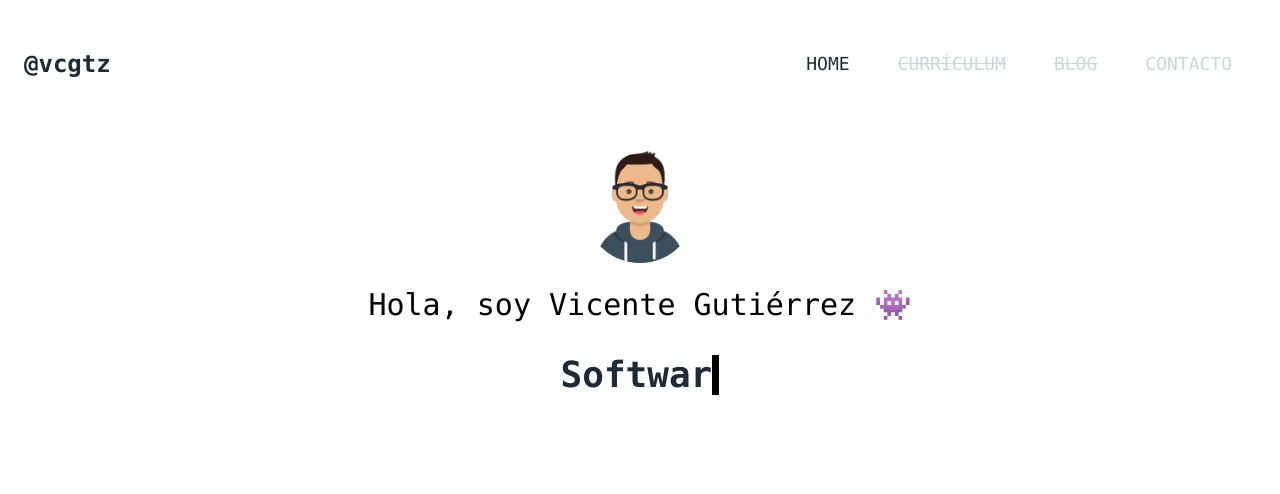
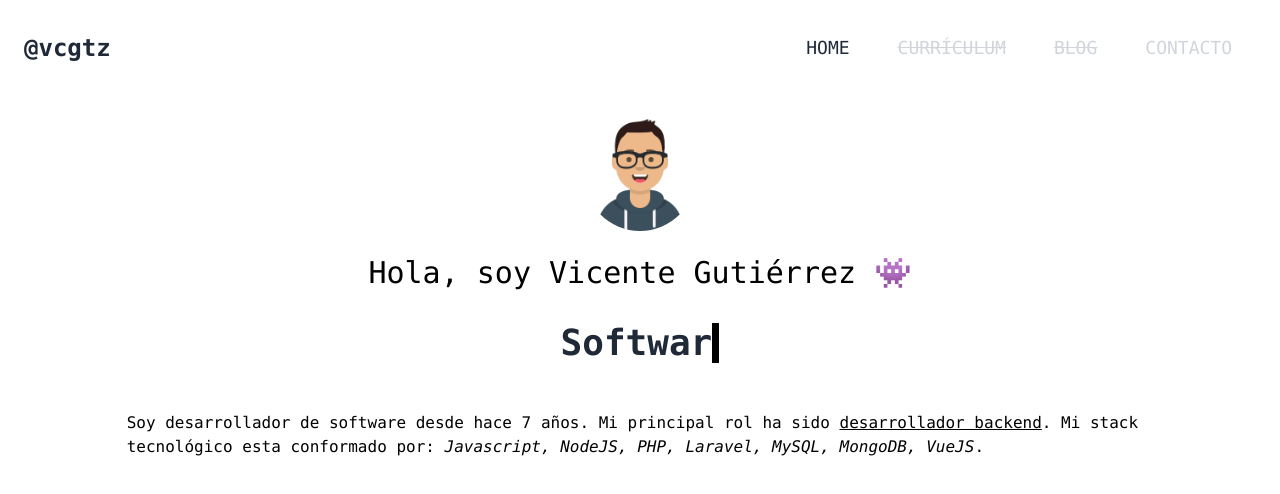
Before and after one commit to vcgtz/about-me, a Vue app: page / in a window 1280 px wide. Shown: the top 494 px of the page. Built offline with nearby package versions, Linux system fonts and the light colour scheme; the HTML template or start-up script is replaced by a standard one.

Commit message:
Add a brief text about myself

```diff
--- a/src/components/Header.vue
+++ b/src/components/Header.vue
@@ -1,5 +1,5 @@
 <template>
-  <header class="h-24 sm:h-32 flex items-center z-30 w-full">
+  <header class="h-20 sm:h-24 flex items-center z-30 w-full">
     <div class="container mx-auto px-6 flex items-center justify-between">
       <MainLogo />
 
--- a/src/views/Home.vue
+++ b/src/views/Home.vue
@@ -13,7 +13,11 @@
             :array="descriptions"
             :typeSpeed="typeSpeed"
             :eraseSpeed="eraseSpeed"
-            class="max-w-3xl text-4xl md:text-4xl font-bold mx-auto dark:text-white text-gray-800 text-center py-2" />
+            class="max-w-3xl text-4xl md:text-4xl font-bold mx-auto dark:text-white text-gray-800 text-center py-2 mb-8" />
+
+          <div class="grid justify-items-start w-10/12 self-center">
+            <p class="my-2">Soy desarrollador de software desde hace {{ yearsAsDev }} años. Mi principal rol ha sido <span class="underline">desarrollador backend</span>. Mi stack tecnológico esta conformado por: <span class="italic">Javascript, NodeJS, PHP, Laravel, MySQL, MongoDB, VueJS</span>.</p>
+          </div>
         </div>
       </div>
     </div>
@@ -32,6 +36,12 @@ export default {
     descriptions: ['Software Engineer', 'Backend Developer', 'Gamer', 'Geek'],
     typeSpeed: 150,
     eraseSpeed: 50,
+    programmerSince: 2014
   }),
+  computed: {
+    yearsAsDev() {
+      return new Date().getFullYear() - this.programmerSince;
+    }
+  }
 }
 </script>
```
